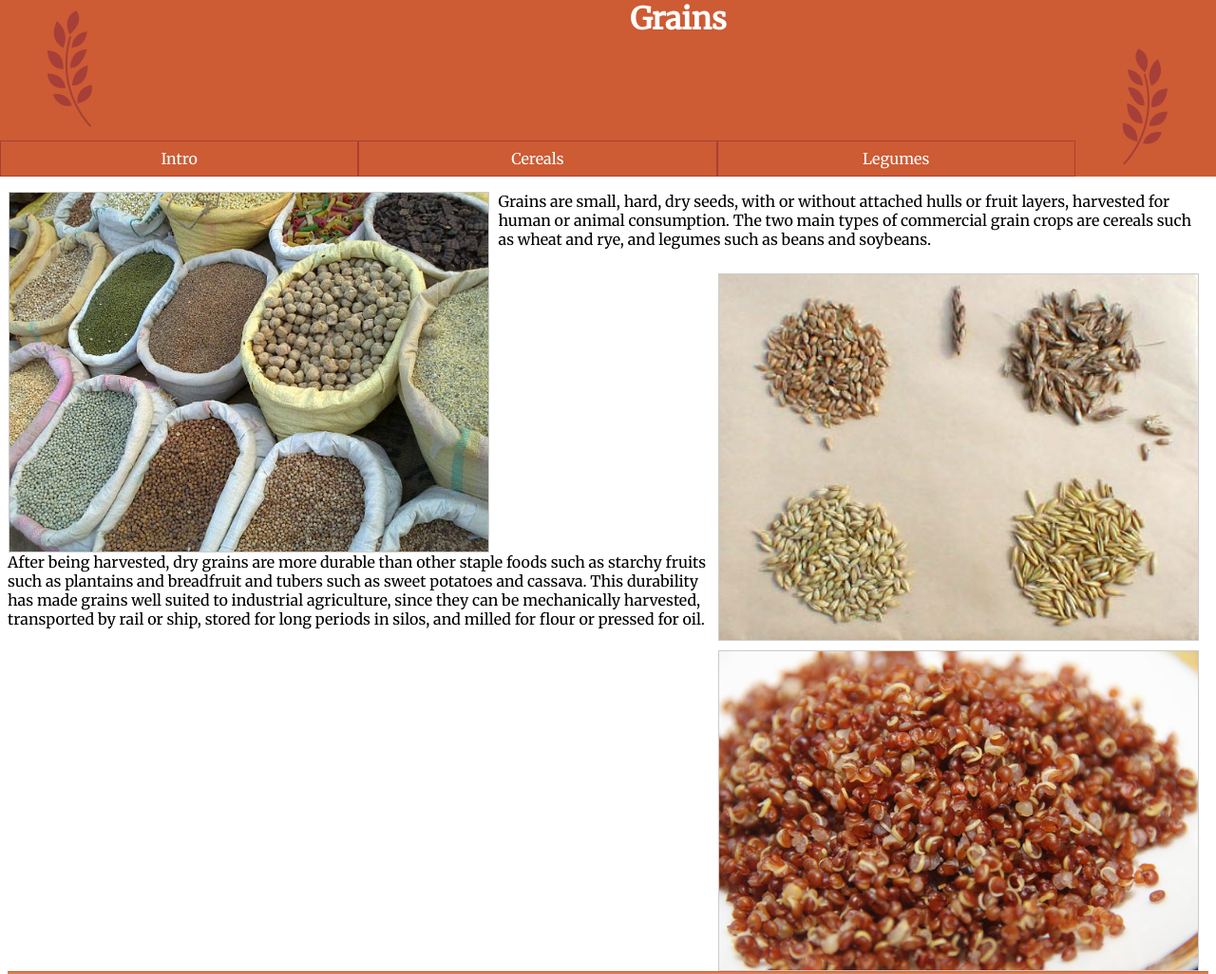
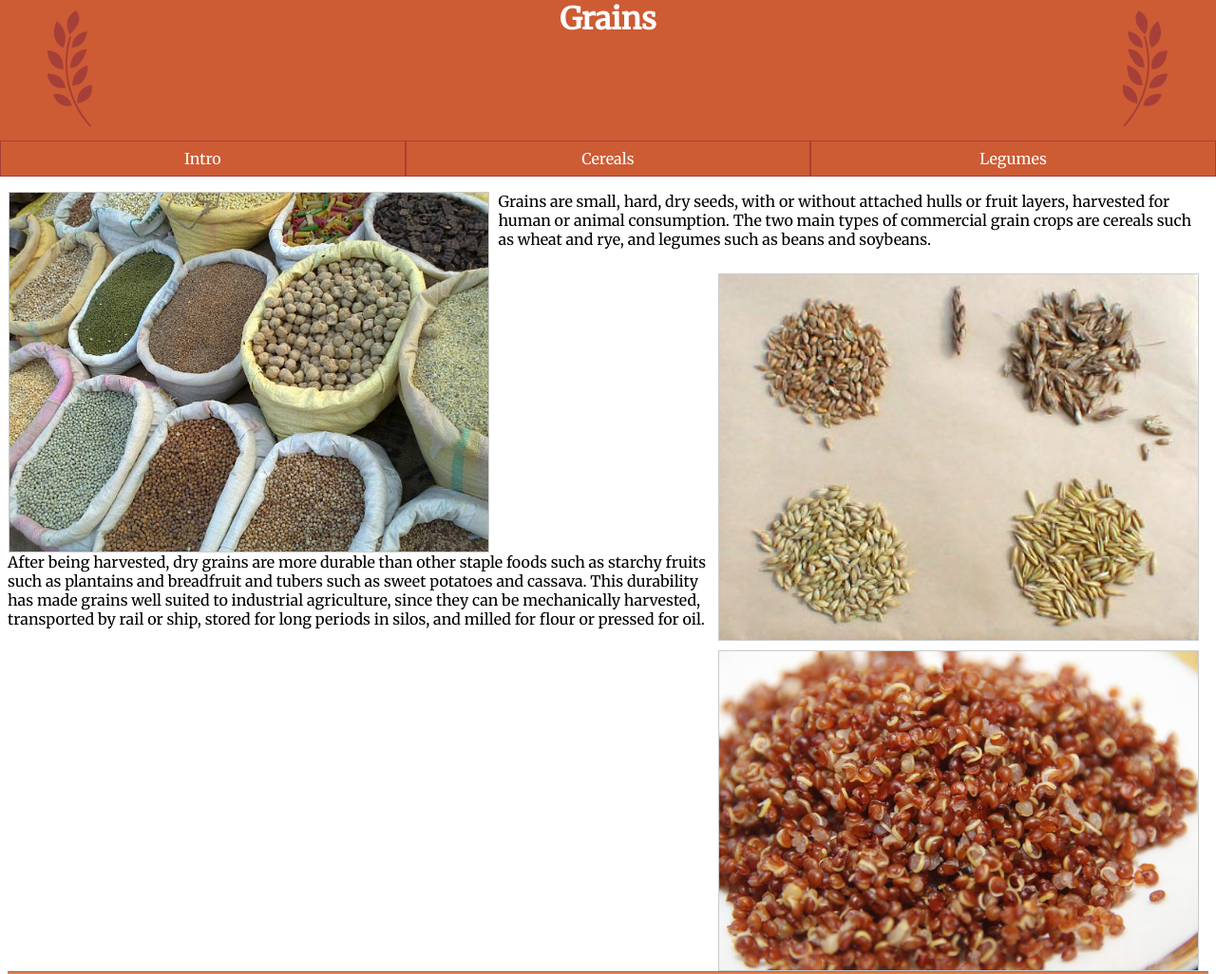
Before and after one commit to sout0053/dsn1674-assignment-5, a plain HTML site: page index.html in a window 1280 px wide. Shown: the top 1026 px of the page at 95% size. Drawn offline with Linux system fonts and the light colour scheme.

Commit message:
Fixed Left/Right Grain Graphic HTML

```diff
--- a/index.html
+++ b/index.html
@@ -10,7 +10,7 @@
   <body>
 
   <header>
-    <img class="grain-left" src="images/grain-left.svg"><h1>Grains</h1><img class="grain-right" src="images/grain-right.svg">
+    <img class="grain-left" src="images/grain-left.svg" alt="."><img class="grain-right" src="images/grain-right.svg" alt="."><h1>Grains</h1>
       <nav>
         <ol>
           <li><a href="#Intro">Intro</a></li>
@@ -42,12 +42,12 @@
     </div>
 
       <h2>Famous legumes</h2>
+      <img class="inset-left-2" src="images/peanuts.jpg" alt="">
+      <img class="inset-left-2" src="images/beans.jpg" alt="">
+      <img class="inset-left-2" src="images/lentils.jpg" alt="">
       <ul>
-      <img class="inset-left-2" src="images/peanuts.jpg" alt="">
         <li class="bottom">Peanuts — first cultivated in the valleys of Paraguay</li>
-      <img class="inset-left-2" src="images/beans.jpg" alt="">
         <li class="bottom">Beans — a summer crop that needs warm temperatures</li>
-      <img class="inset-left-2" src="images/lentils.jpg" alt="">
         <li class="bottom">Lentils — an edible pulse from a bushy annual plant</li>
       </ul>
 
```
